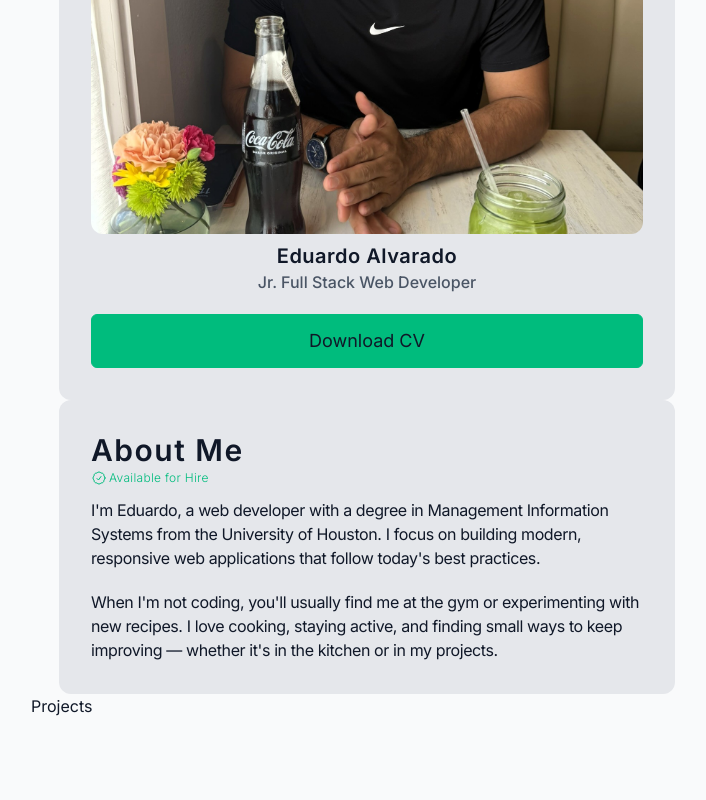
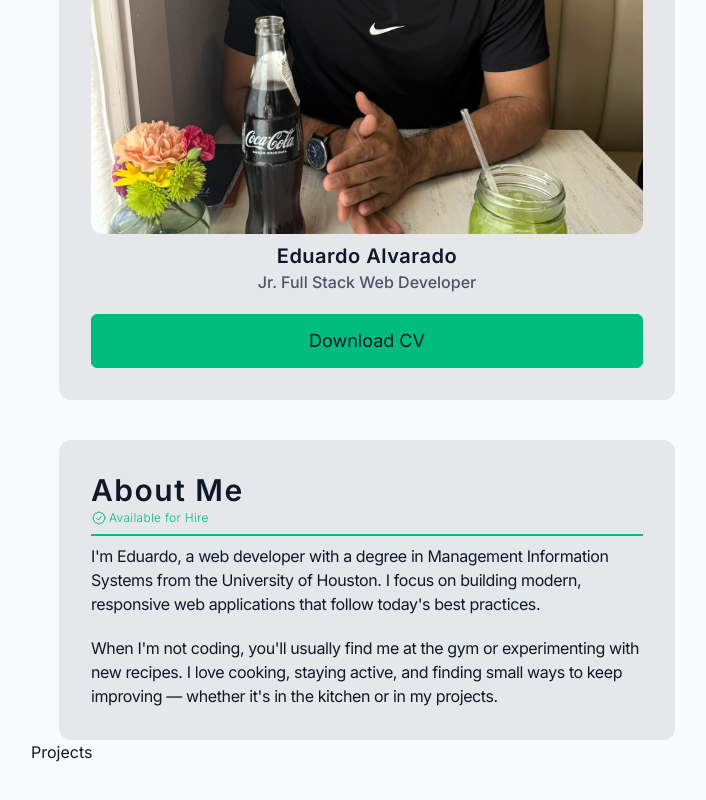
Before and after one commit to ealvara6/devfolio, a React (Vite) app: page / in a window 1280 px wide. Shown: the part 1206-2006 px from the top of the page, without its empty margins (273-979 px from the left). Built offline with nearby package versions, Linux system fonts and the light colour scheme.

Commit message:
style(about): add a divider

```diff
--- a/src/components/sections/about/About.tsx
+++ b/src/components/sections/about/About.tsx
@@ -1,17 +1,28 @@
 import headShot from '@/assets/headShot.png';
 import type React from 'react';
 import { CheckBadgeIcon } from '@heroicons/react/24/outline';
+import clsx from 'clsx';
 
 export const About = () => {
-  const Card = ({ children }: { children: React.ReactNode }) => {
+  const Card = ({
+    children,
+    className,
+  }: {
+    children: React.ReactNode;
+    className?: string;
+  }) => {
     return (
-      <div className="w-full h-fit bg-surface rounded-xl p-8">{children}</div>
+      <div
+        className={clsx('w-full h-fit bg-surface rounded-xl p-8', className)}
+      >
+        {children}
+      </div>
     );
   };
 
   return (
     <section
-      className="min-h-screen flex flex-col items-center pt-14 mx-7"
+      className="min-h-screen flex flex-col gap-10 items-center pt-14 mx-7"
       id="about"
     >
       <Card>
@@ -34,13 +45,17 @@ export const About = () => {
           </button>
         </div>
       </Card>
-      <Card>
+      <Card className="flex flex-col gap-2">
+        <div>
           <div className="text-3xl font-semibold tracking-wider pb-0.5">
             About Me
           </div>
-        <div className="text-xs text-accent pb-3 font-light tracking-wide flex items-center gap-0.5">
+          <div className="text-xs text-accent font-light tracking-wide flex items-center gap-0.5">
             <CheckBadgeIcon className="w-4" /> Available for Hire
           </div>
+        </div>
+        <div className="w-full border border-accent" />
+        <div>
           <div className="pb-5 text-base tracking-tight">
             I'm Eduardo, a web developer with a degree in Management Information
             Systems from the University of Houston. I focus on building modern,
@@ -49,8 +64,9 @@ export const About = () => {
           <div className=" text-base tracking-tight">
             When I'm not coding, you'll usually find me at the gym or
             experimenting with new recipes. I love cooking, staying active, and
-          finding small ways to keep improving — whether it's in the kitchen or
-          in my projects.
+            finding small ways to keep improving — whether it's in the kitchen
+            or in my projects.
+          </div>
         </div>
       </Card>
     </section>
```
Lines whose indentation alone changed are shown as unchanged.
